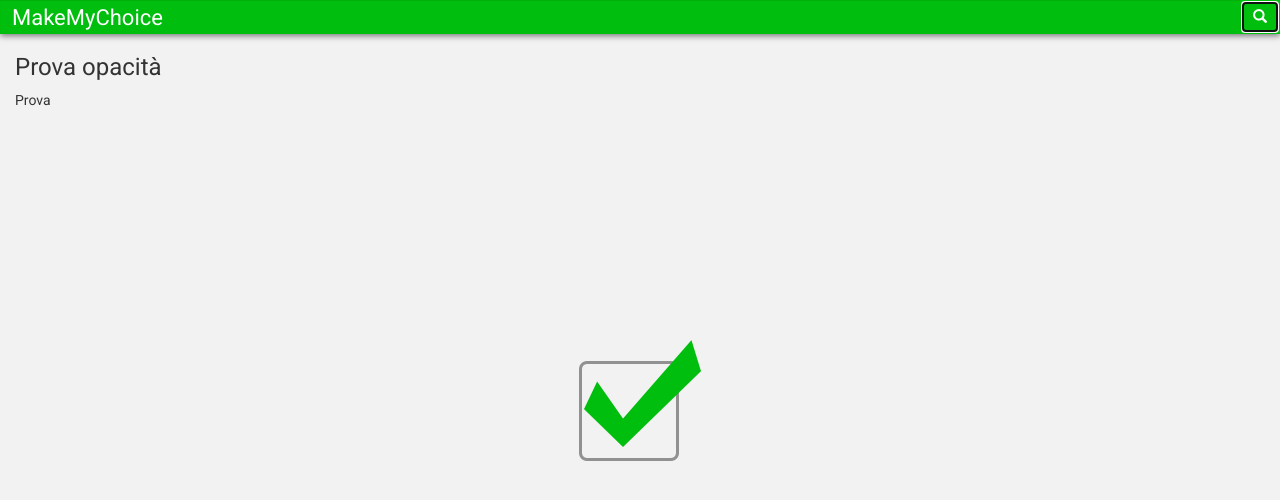
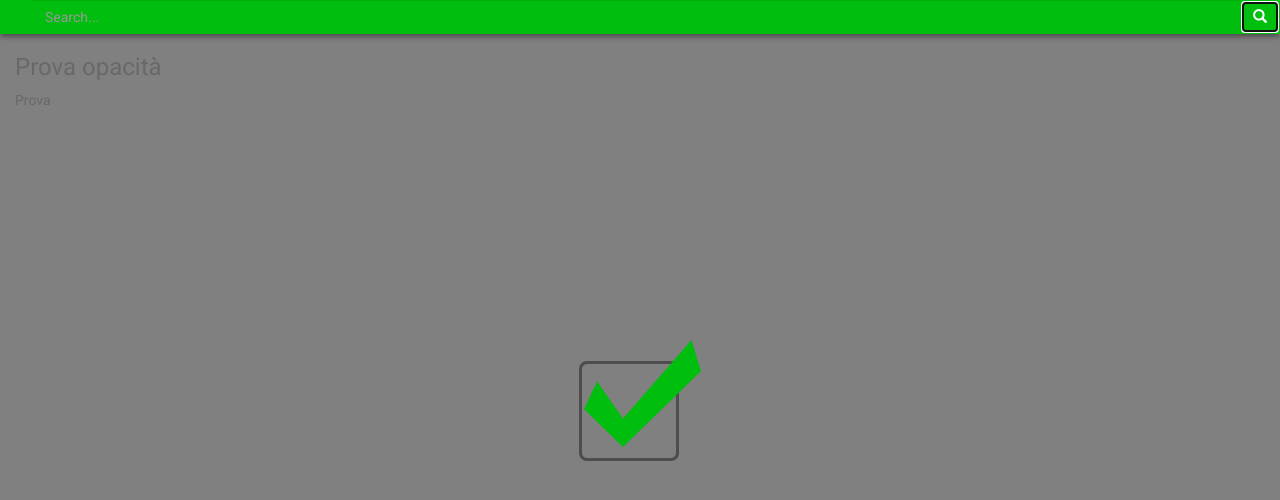
Before and after one commit to PugliaSOS/MakeMyChoice-frontend, a website: page index.html in a window 1280 px wide. Both pictures are taken after a click on the button 1259 px from the left and 17 px from the top of the page. Drawn offline with nearby package versions, Linux system fonts and the light colour scheme.

Commit message:
Fix navabar design

```diff
--- a/css/mycss.css
+++ b/css/mycss.css
@@ -1,12 +1,25 @@
+
+* {
+	font-family: 'Roboto', sans-serif;
+}
+
 .btn-custom:hover,
 .btn-custom:focus,
 .btn-custom:active {
   color: white;
 }
 
-* {
-	font-family: 'Roboto',
-	sans-serif;
+.title {
+  background-color: transparent;
+  border: 0;
+  outline: none;
+  margin: 0;
+  padding: 0;
+}
+
+.title h1 {
+  font-size:14px;
+  margin: 10px 0px 10px 13px;
 }
 
 input:placeholder-shown { /* Standard (https://drafts.csswg.org/selectors-4/#placeholder) */
@@ -14,8 +27,9 @@ input:placeholder-shown { /* Standard (https://drafts.csswg.org/selectors-4/#pla
 }
 
 .search_input {
-	font-size: 22px;
+	font-size: 14px;
 	border: 0;
+	margin-left: 33px;
 }
 
 .search_nav {
@@ -41,8 +55,3 @@ body {
 .shadow {
  	box-shadow:0 2px 6px rgba(0,0,0,0.5);
 }
-
-.title {
-	font-size: 14px;
-	margin: 10px 0px 10px 13px;
-}
--- a/index.html
+++ b/index.html
@@ -13,11 +13,16 @@
   <link rel="stylesheet" href="css/mycss.css">
 </head>
 <body>
-  <div class='search-nav shadow'>
+  <div class="search-nav green_white shadow">
     <div class="input-group">
-      <input type="text" class="form-control search_input green_white"
-             placeholder="Search..." value="MakeMyChoice">
-      <span class="input-group-btn">
+      <button class="btn-custom title">
+        <h1> MakeMyChoice </h1>
+      </button>
+      <input type="text"
+             class="form-control hidden search_input green_white"
+             placeholder="Search..."
+      >
+      <span class="input-group-btn search">
         <button class="btn green_white btn-custom" type="button" >
           <span class="glyphicon glyphicon-search"></span>
         </button>
--- a/js/myjs.js
+++ b/js/myjs.js
@@ -1,11 +1,16 @@
-$(".search_input").click(function() {
-  $(".search_input").val("");
+$( document ).ready(function() {
+
+  $(".search").click(function() {
+	$(".title").addClass("hidden");
+  	$(".search_input").removeClass("hidden");
   	$("body").css("background-color", "#808080");
   	$(".container-fluid").css("opacity", "0.3");
   });
 
   $(".container-fluid").click(function() {
-  $(".search_input").val("MakeMyChoice");
+    $(".search_input").addClass("hidden");
+    $(".title").removeClass("hidden")
   	$("body").css("background-color", "#FFFFFF");
   	$(".container-fluid").css("opacity", "1");
   });
+});
```
Lines whose indentation alone changed are shown as unchanged.
